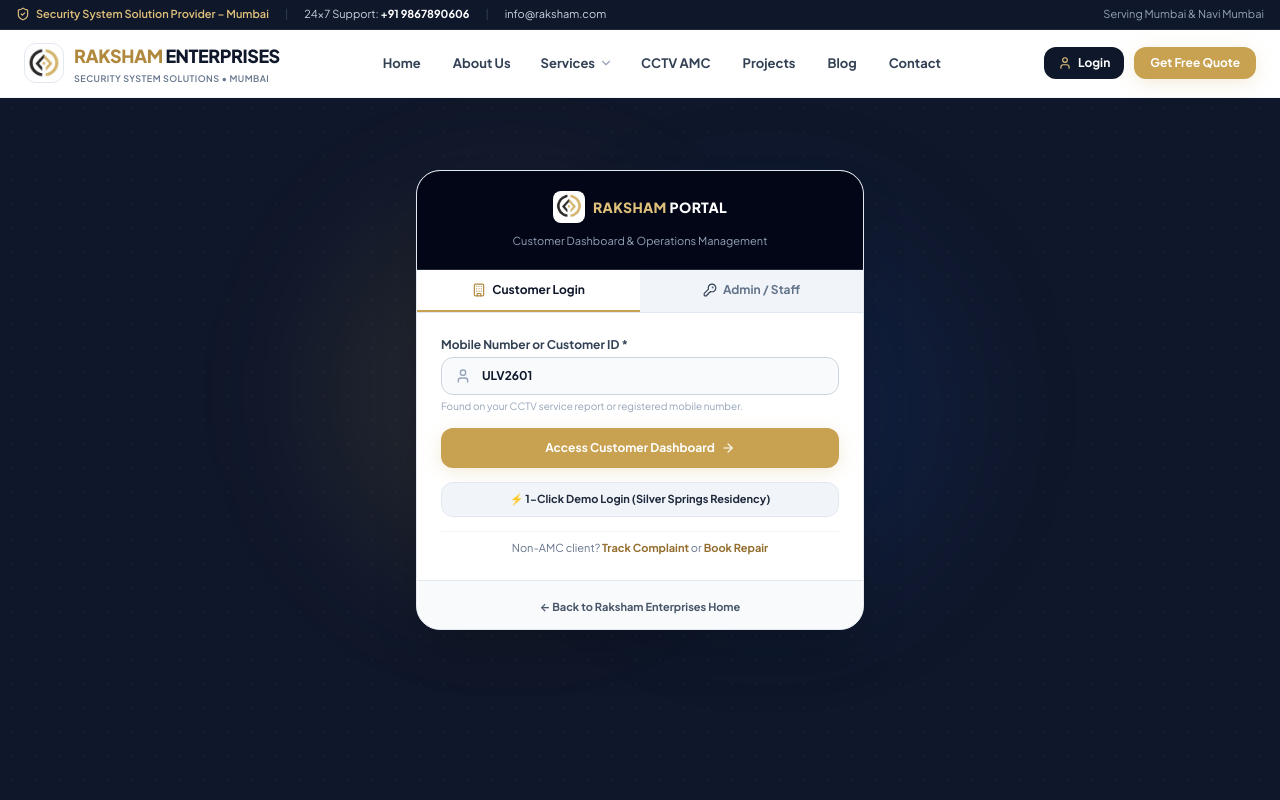
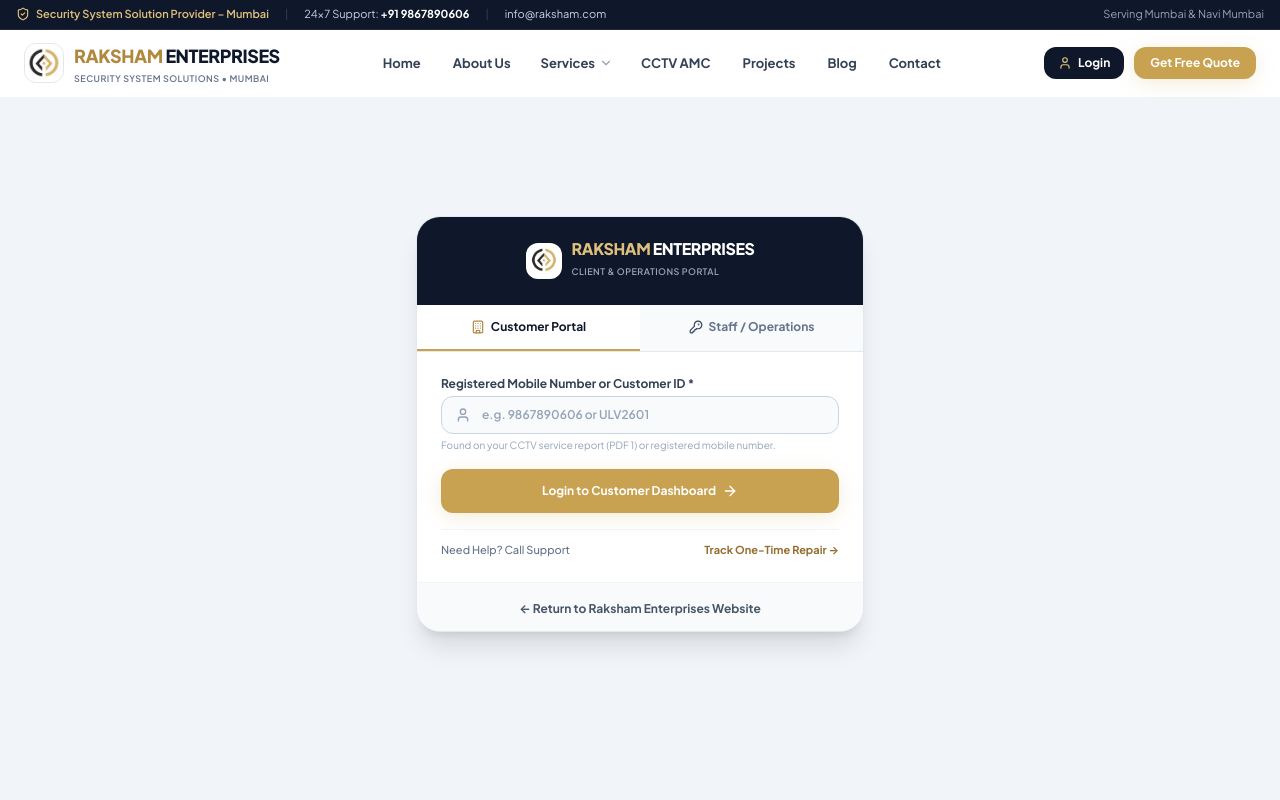
Before and after one commit to guptadipti0123-netizen/raksham-enterprises-web1, a React (Vite) app: page /login in a window 1280 px wide. Shown: the top 800 px of the page. Built offline with nearby package versions, Linux system fonts and the light colour scheme.

Commit message:
feat(login): remove demo buttons and make 100% clean production enterprise portal login

```diff
--- a/src/pages/LoginPage.jsx
+++ b/src/pages/LoginPage.jsx
@@ -7,110 +7,117 @@ import {
   User,
   Lock,
   ArrowRight,
-  ShieldCheck
+  ShieldCheck,
+  Phone
 } from 'lucide-react';
+import { COMPANY_INFO } from '../data/websiteData';
 
 export default function LoginPage() {
   const { loginAsCustomer, loginAsAdmin } = useAuth();
   const navigate = useNavigate();
 
   const [activeTab, setActiveTab] = useState('customer'); // 'customer' or 'admin'
-  const [identifier, setIdentifier] = useState('ULV2601');
-  const [password, setPassword] = useState('admin123');
-  const [adminEmail, setAdminEmail] = useState('admin@raksham.com');
+  const [identifier, setIdentifier] = useState('');
+  const [password, setPassword] = useState('');
+  const [adminEmail, setAdminEmail] = useState('');
+  const [errorMessage, setErrorMessage] = useState('');
 
   const handleCustomerLogin = (e) => {
     e.preventDefault();
-    loginAsCustomer(identifier || 'ULV2601');
+    if (!identifier.trim()) {
+      setErrorMessage('Please enter your mobile number or Customer ID');
+      return;
+    }
+    setErrorMessage('');
+    loginAsCustomer(identifier.trim());
     navigate('/customer/dashboard');
   };
 
   const handleAdminLogin = (e) => {
     e.preventDefault();
-    loginAsAdmin(password);
-    navigate('/admin/dashboard');
-  };
-
-  const handleDemoCustomer = () => {
-    loginAsCustomer('ULV2601');
-    navigate('/customer/dashboard');
-  };
-
-  const handleDemoAdmin = () => {
-    loginAsAdmin('admin123');
+    if (!adminEmail.trim() || !password.trim()) {
+      setErrorMessage('Please enter staff email and password');
+      return;
+    }
+    setErrorMessage('');
+    loginAsAdmin(password.trim());
     navigate('/admin/dashboard');
   };
 
   return (
-    <div className="min-h-screen bg-slate-900 flex items-center justify-center p-4 relative overflow-hidden">
+    <div className="min-h-screen bg-slate-100 pt-24 pb-12 flex items-center justify-center px-4">
+      <div className="w-full max-w-md bg-white rounded-3xl border border-slate-200 shadow-xl overflow-hidden animate-fadeIn my-auto">
 
-      {/* Subtle Background Glow */}
-      <div className="absolute top-1/4 left-1/4 w-96 h-96 bg-gold-500/10 rounded-full blur-3xl pointer-events-none" />
-      <div className="absolute bottom-1/4 right-1/4 w-96 h-96 bg-blue-600/10 rounded-full blur-3xl pointer-events-none" />
-      <div
-        className="absolute inset-0 opacity-20 pointer-events-none"
-        style={{
-          backgroundImage: `radial-gradient(rgba(217, 178, 86, 0.2) 1px, transparent 1px)`,
-          backgroundSize: '24px 24px'
-        }}
-      />
-
-      <div className="w-full max-w-md bg-white rounded-3xl border border-slate-200 shadow-2xl overflow-hidden relative z-10 animate-fadeIn my-auto">
-
-        {/* Compact Header */}
-        <div className="bg-slate-950 text-white p-5 text-center space-y-1.5 border-b border-slate-800">
-          <Link to="/" className="inline-flex items-center space-x-2 group">
-            <div className="w-8 h-8 rounded-lg bg-white p-0.5 flex items-center justify-center shadow-sm">
+        {/* Header */}
+        <div className="bg-slate-900 text-white p-6 text-center space-y-2 relative">
+          <Link to="/" className="inline-flex items-center space-x-2.5 group">
+            <div className="w-9 h-9 rounded-xl bg-white p-1 flex items-center justify-center shadow-sm">
               <img
                 src="/assets/logo-icon.jpg"
                 alt="Raksham Enterprises"
                 className="w-full h-full object-contain"
               />
             </div>
-            <span className="text-sm font-black tracking-wide text-white">
-              <span className="text-gold-400">RAKSHAM</span> PORTAL
-            </span>
+            <div className="text-left">
+              <span className="text-base font-black tracking-tight text-white block leading-none">
+                <span className="text-gold-400">RAKSHAM</span> ENTERPRISES
+              </span>
+              <span className="text-[9px] uppercase tracking-wider text-slate-400 font-semibold">
+                Client & Operations Portal
+              </span>
+            </div>
           </Link>
-          <p className="text-[11px] text-slate-400">
-            Customer Dashboard & Operations Management
-          </p>
         </div>
 
         {/* Tab Switcher */}
-        <div className="grid grid-cols-2 bg-slate-100 border-b border-slate-200 text-xs font-bold">
+        <div className="grid grid-cols-2 bg-slate-50 border-b border-slate-200 text-xs font-bold">
           <button
-            onClick={() => setActiveTab('customer')}
-            className={`py-3 text-center transition-all flex items-center justify-center space-x-1.5 border-b-2 ${
+            type="button"
+            onClick={() => {
+              setActiveTab('customer');
+              setErrorMessage('');
+            }}
+            className={`py-3.5 text-center transition-all flex items-center justify-center space-x-1.5 border-b-2 ${
               activeTab === 'customer'
                 ? 'bg-white text-slate-900 border-gold-500 shadow-2xs'
                 : 'text-slate-500 hover:text-slate-900 border-transparent'
             }`}
           >
             <Building className="w-3.5 h-3.5 text-gold-600" />
-            <span>Customer Login</span>
+            <span>Customer Portal</span>
           </button>
 
           <button
-            onClick={() => setActiveTab('admin')}
-            className={`py-3 text-center transition-all flex items-center justify-center space-x-1.5 border-b-2 ${
+            type="button"
+            onClick={() => {
+              setActiveTab('admin');
+              setErrorMessage('');
+            }}
+            className={`py-3.5 text-center transition-all flex items-center justify-center space-x-1.5 border-b-2 ${
               activeTab === 'admin'
                 ? 'bg-white text-slate-900 border-gold-500 shadow-2xs'
                 : 'text-slate-500 hover:text-slate-900 border-transparent'
             }`}
           >
             <KeyRound className="w-3.5 h-3.5 text-slate-700" />
-            <span>Admin / Staff</span>
+            <span>Staff / Operations</span>
           </button>
         </div>
 
         {/* Form Body */}
-        <div className="p-5 sm:p-6 space-y-4">
+        <div className="p-6 space-y-4">
+
+          {errorMessage && (
+            <div className="p-2.5 rounded-xl bg-red-50 border border-red-200 text-red-700 text-xs font-medium text-center animate-fadeIn">
+              {errorMessage}
+            </div>
+          )}
 
           {activeTab === 'customer' ? (
-            <form onSubmit={handleCustomerLogin} className="space-y-3.5">
+            <form onSubmit={handleCustomerLogin} className="space-y-4">
               <div>
                 <label className="text-xs font-bold text-slate-700 block mb-1">
-                  Mobile Number or Customer ID *
+                  Registered Mobile Number or Customer ID *
                 </label>
                 <div className="relative">
                   <User className="w-4 h-4 text-slate-400 absolute left-3.5 top-1/2 -translate-y-1/2" />
@@ -120,50 +127,46 @@ export default function LoginPage() {
                     placeholder="e.g. 9867890606 or ULV2601"
                     value={identifier}
                     onChange={(e) => setIdentifier(e.target.value)}
-                    className="w-full pl-10 pr-3 py-2.5 rounded-xl bg-slate-50 border border-slate-300 text-slate-900 text-xs font-bold focus:outline-none focus:border-gold-500 focus:bg-white"
+                    className="w-full pl-10 pr-3 py-2.5 rounded-xl bg-slate-50 border border-slate-300 text-slate-900 text-xs font-semibold placeholder:text-slate-400 focus:outline-none focus:border-gold-500 focus:bg-white"
                   />
                 </div>
                 <span className="text-[10px] text-slate-400 mt-1 block">
-                  Found on your CCTV service report or registered mobile number.
+                  Found on your CCTV service report (PDF 1) or registered mobile number.
                 </span>
               </div>
 
               <button
                 type="submit"
-                className="w-full py-3 rounded-xl bg-gold-500 hover:bg-gold-600 text-white font-bold text-xs shadow-gold-soft transition-all flex items-center justify-center space-x-1.5"
+                className="w-full py-3.5 rounded-xl bg-gold-500 hover:bg-gold-600 text-white font-bold text-xs shadow-gold-soft transition-all flex items-center justify-center space-x-1.5"
               >
-                <span>Access Customer Dashboard</span>
-                <ArrowRight className="w-3.5 h-3.5" />
+                <span>Login to Customer Dashboard</span>
+                <ArrowRight className="w-4 h-4" />
               </button>
 
-              <button
-                type="button"
-                onClick={handleDemoCustomer}
-                className="w-full py-2 rounded-xl bg-slate-100 hover:bg-gold-50 text-slate-800 hover:text-gold-900 text-[11px] font-bold border border-slate-200 transition-colors"
-              >
-                ⚡ 1-Click Demo Login (Silver Springs Residency)
-              </button>
-
-              <div className="pt-2 border-t border-slate-100 text-center">
-                <p className="text-[11px] text-slate-500">
-                  Non-AMC client? <Link to="/track-service" className="text-gold-700 font-bold hover:underline">Track Complaint</Link> or <Link to="/service-request/non-amc" className="text-gold-700 font-bold hover:underline">Book Repair</Link>
-                </p>
+              <div className="pt-3 border-t border-slate-100 flex items-center justify-between text-[11px] text-slate-500">
+                <a href={`tel:${COMPANY_INFO.phoneRaw}`} className="hover:text-gold-700 font-medium">
+                  Need Help? Call Support
+                </a>
+                <Link to="/track-service" className="text-gold-700 font-bold hover:underline">
+                  Track One-Time Repair →
+                </Link>
               </div>
             </form>
           ) : (
-            <form onSubmit={handleAdminLogin} className="space-y-3.5">
+            <form onSubmit={handleAdminLogin} className="space-y-4">
               <div>
                 <label className="text-xs font-bold text-slate-700 block mb-1">
-                  Staff Email *
+                  Staff Email / Username *
                 </label>
                 <div className="relative">
                   <User className="w-4 h-4 text-slate-400 absolute left-3.5 top-1/2 -translate-y-1/2" />
                   <input
                     type="email"
                     required
+                    placeholder="e.g. staff@raksham.com"
                     value={adminEmail}
                     onChange={(e) => setAdminEmail(e.target.value)}
-                    className="w-full pl-10 pr-3 py-2.5 rounded-xl bg-slate-50 border border-slate-300 text-slate-900 text-xs font-semibold focus:outline-none focus:border-gold-500 focus:bg-white"
+                    className="w-full pl-10 pr-3 py-2.5 rounded-xl bg-slate-50 border border-slate-300 text-slate-900 text-xs font-semibold placeholder:text-slate-400 focus:outline-none focus:border-gold-500 focus:bg-white"
                   />
                 </div>
               </div>
@@ -177,37 +180,36 @@ export default function LoginPage() {
                   <input
                     type="password"
                     required
+                    placeholder="Enter password"
                     value={password}
                     onChange={(e) => setPassword(e.target.value)}
-                    className="w-full pl-10 pr-3 py-2.5 rounded-xl bg-slate-50 border border-slate-300 text-slate-900 text-xs font-semibold focus:outline-none focus:border-gold-500 focus:bg-white"
+                    className="w-full pl-10 pr-3 py-2.5 rounded-xl bg-slate-50 border border-slate-300 text-slate-900 text-xs font-semibold placeholder:text-slate-400 focus:outline-none focus:border-gold-500 focus:bg-white"
                   />
                 </div>
               </div>
 
               <button
                 type="submit"
-                className="w-full py-3 rounded-xl bg-slate-900 hover:bg-slate-800 text-white font-bold text-xs shadow-xs transition-all flex items-center justify-center space-x-1.5"
+                className="w-full py-3.5 rounded-xl bg-slate-900 hover:bg-slate-800 text-white font-bold text-xs shadow-xs transition-all flex items-center justify-center space-x-1.5"
               >
-                <span>Access Admin Operations</span>
-                <ArrowRight className="w-3.5 h-3.5 text-gold-400" />
+                <span>Login to Operations Desk</span>
+                <ArrowRight className="w-4 h-4 text-gold-400" />
               </button>
 
-              <button
-                type="button"
-                onClick={handleDemoAdmin}
-                className="w-full py-2 rounded-xl bg-gold-50 hover:bg-gold-100 text-gold-900 text-[11px] font-bold border border-gold-300 transition-colors"
-              >
-                ⚡ 1-Click Demo Admin Login
-              </button>
+              <div className="pt-2 text-center">
+                <span className="text-[10px] text-slate-400">
+                  Authorized personnel and field technicians only.
+                </span>
+              </div>
             </form>
           )}
 
         </div>
 
-        {/* Back to Home Link */}
-        <div className="bg-slate-50 px-5 py-3 border-t border-slate-200 text-center">
-          <Link to="/" className="text-[11px] font-bold text-slate-600 hover:text-gold-700 transition-colors">
-            ← Back to Raksham Enterprises Home
+        {/* Footer Link */}
+        <div className="bg-slate-50 px-6 py-3 border-t border-slate-100 text-center">
+          <Link to="/" className="text-xs font-bold text-slate-600 hover:text-gold-700 transition-colors">
+            ← Return to Raksham Enterprises Website
           </Link>
         </div>
 
```
